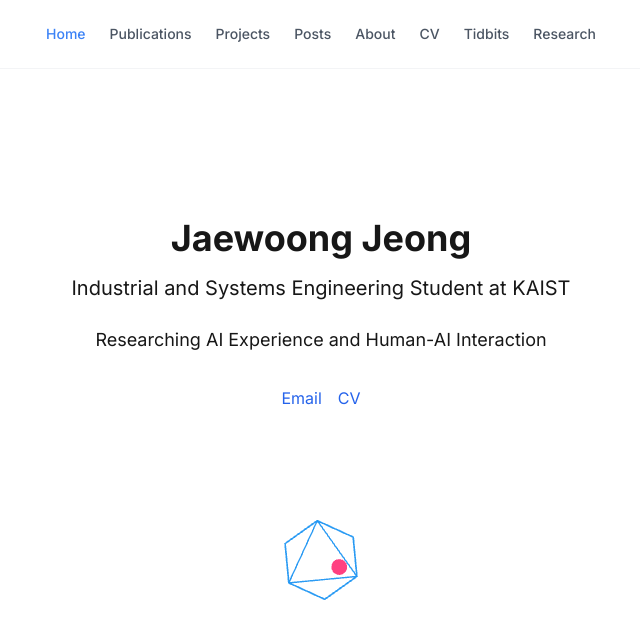
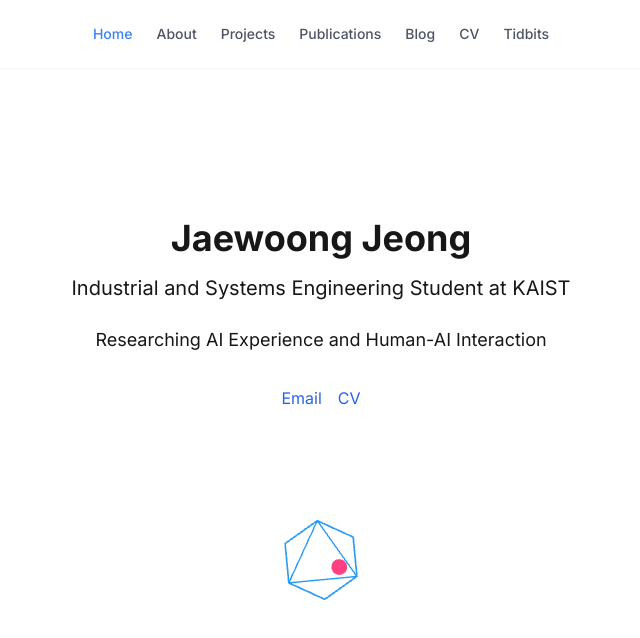
Before and after one commit to jaywoongjeong/jaywoong.github.io, a Next.js app: page / in a window 1280 px wide. Shown: the top 638 px of the page, without its empty margins (319-959 px from the left). Built offline with nearby package versions, Linux system fonts and the light colour scheme.

Commit message:
refactor: Improve Navigation component structure
- Extract navigation links to separate type file
- Create reusable NavLink component
- Improve type safety with TypeScript interfaces

```diff
--- a/components/common/Navigation.tsx
+++ b/components/common/Navigation.tsx
@@ -2,40 +2,44 @@
 
 import Link from 'next/link';
 import { usePathname } from 'next/navigation';
+import { NAV_LINKS } from '@/types/navigation';
 
 export const Navigation = () => {
   const pathname = usePathname();
-
-  const links = [
-    { href: '/', label: 'Home' },
-    { href: '/publications', label: 'Publications' },
-    { href: '/projects', label: 'Projects' },
-    { href: '/posts', label: 'Posts' },
-    { href: '/about', label: 'About' },
-    { href: '/cv', label: 'CV' },
-    { href: '/tidbits', label: 'Tidbits' },
-    { href: '/research', label: 'Research' }
-  ];
 
   return (
     <nav className="fixed top-0 w-full bg-white/80 backdrop-blur-sm z-50 border-b border-gray-100">
       <div className="container mx-auto px-4">
         <div className="flex justify-center py-4 gap-6">
-          {links.map(({ href, label }) => (
-            <Link
+          {NAV_LINKS.map(({ href, label }) => (
+            <NavLink
               key={href}
               href={href}
-              className={`py-2 text-sm font-medium transition-colors ${
-                pathname === href
-                  ? 'text-blue-500'
-                  : 'text-gray-600 hover:text-gray-900'
-              }`}
-            >
-              {label}
-            </Link>
+              label={label}
+              isActive={pathname === href}
+            />
           ))}
         </div>
       </div>
     </nav>
   );
 };
+
+interface NavLinkProps {
+  href: string;
+  label: string;
+  isActive: boolean;
+}
+
+const NavLink = ({ href, label, isActive }: NavLinkProps) => (
+  <Link
+    href={href}
+    className={`py-2 text-sm font-medium transition-colors ${
+      isActive
+        ? 'text-blue-500'
+        : 'text-gray-600 hover:text-gray-900'
+    }`}
+  >
+    {label}
+  </Link>
+);
--- /dev/null
+++ b/types/navigation.ts
@@ -0,0 +1,14 @@
+export interface NavLink {
+  href: string;
+  label: string;
+}
+
+export const NAV_LINKS: NavLink[] = [
+  { href: '/', label: 'Home' },
+  { href: '/about', label: 'About' },
+  { href: '/projects', label: 'Projects' },
+  { href: '/publications', label: 'Publications' },
+  { href: '/posts', label: 'Blog' },
+  { href: '/cv', label: 'CV' },
+  { href: '/tidbits', label: 'Tidbits' }
+];
```
